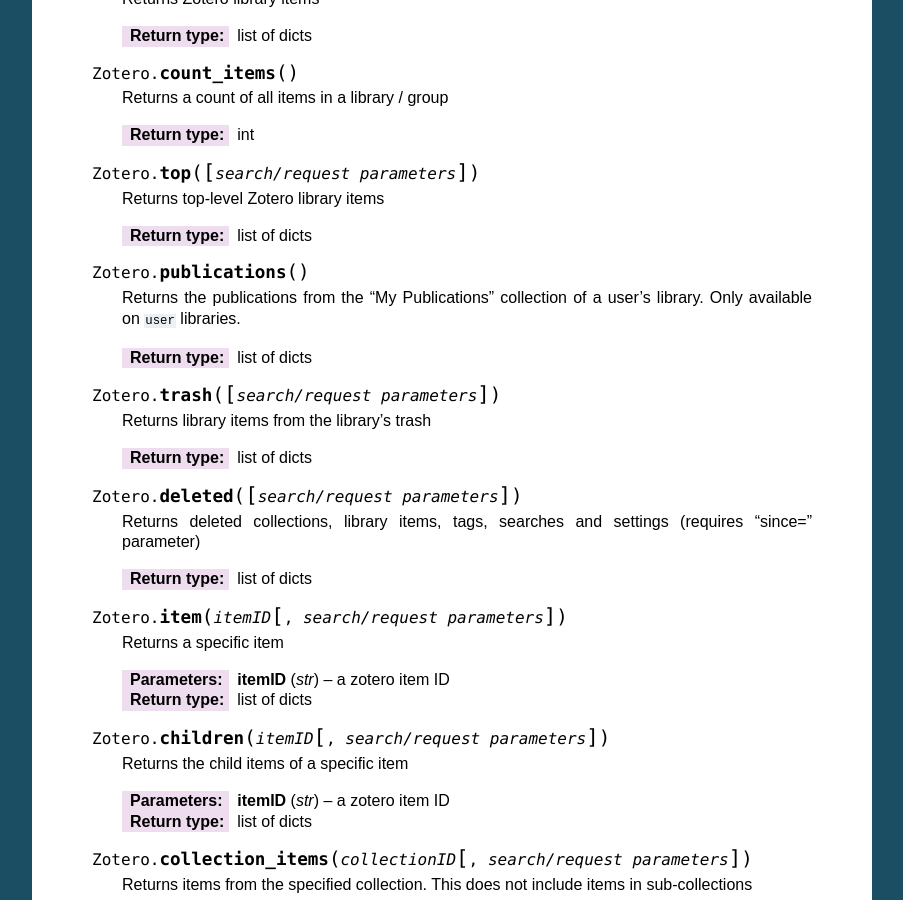
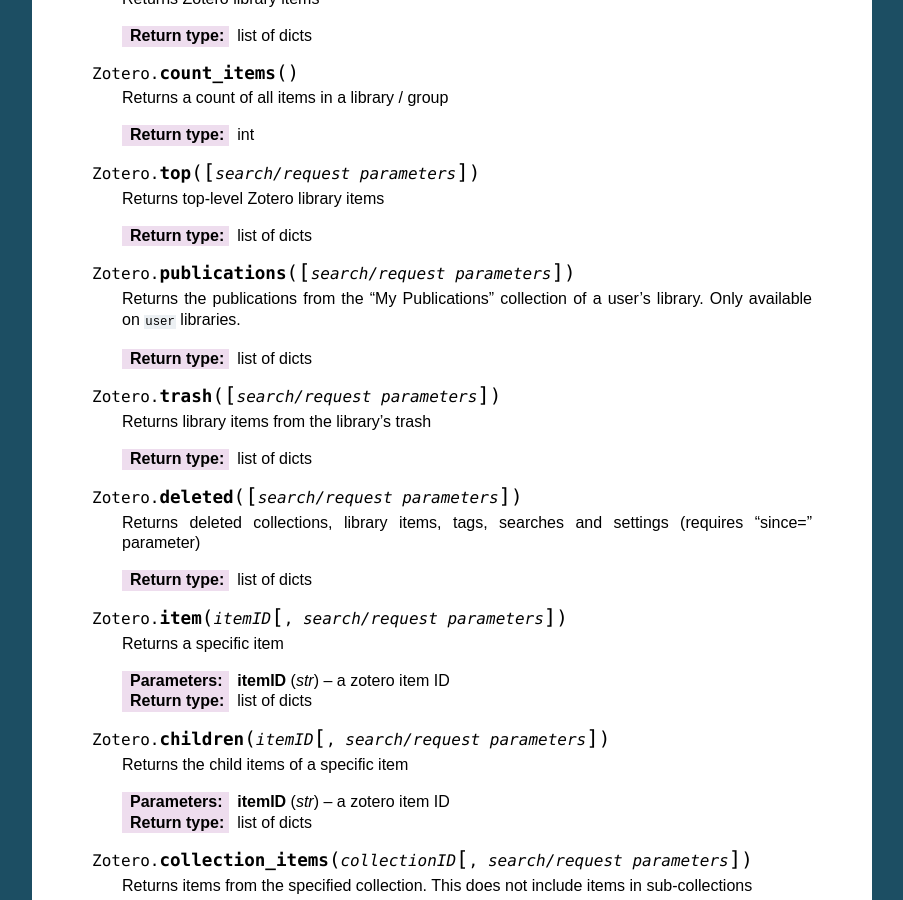
Before and after one commit to urschrei/pyzotero, a Sphinx documentation site: the page built from doc/index.rst, in a window 1280 px wide and 900 px high, scrolled down 2819 px. Shown: the whole window, without its empty margins (198-1101 px from the left). Built offline with Sphinx 7.4.7, drawn with Linux system fonts in a browser that asks for light colours; the version number could not be read and is left out.

Commit message:
Document that publications() supports params

```diff
--- a/doc/index.rst
+++ b/doc/index.rst
@@ -178,7 +178,7 @@
 
         :rtype: list of dicts
 
-    .. py:method:: Zotero.publications()
+    .. py:method:: Zotero.publications([search/request parameters])
 
         Returns the publications from the "My Publications" collection of a user's library. Only available on ``user`` libraries.
 
```
